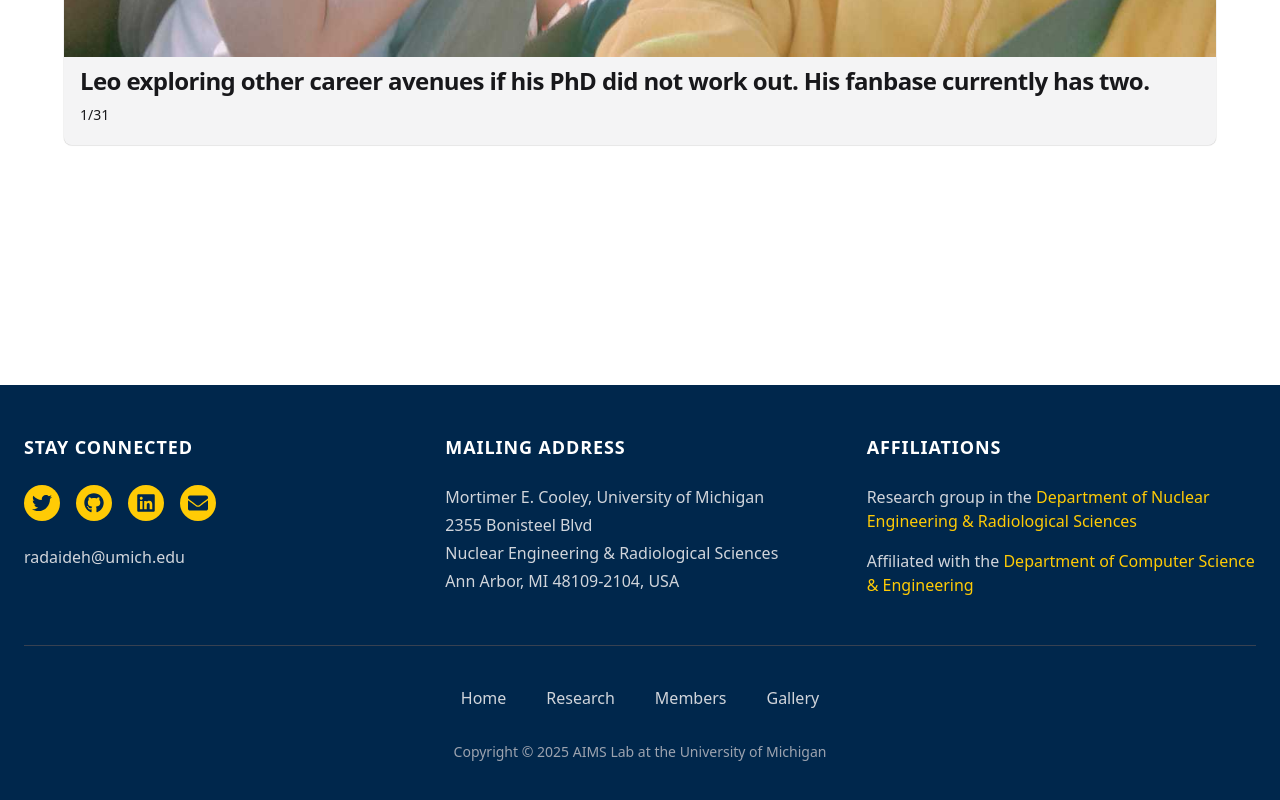
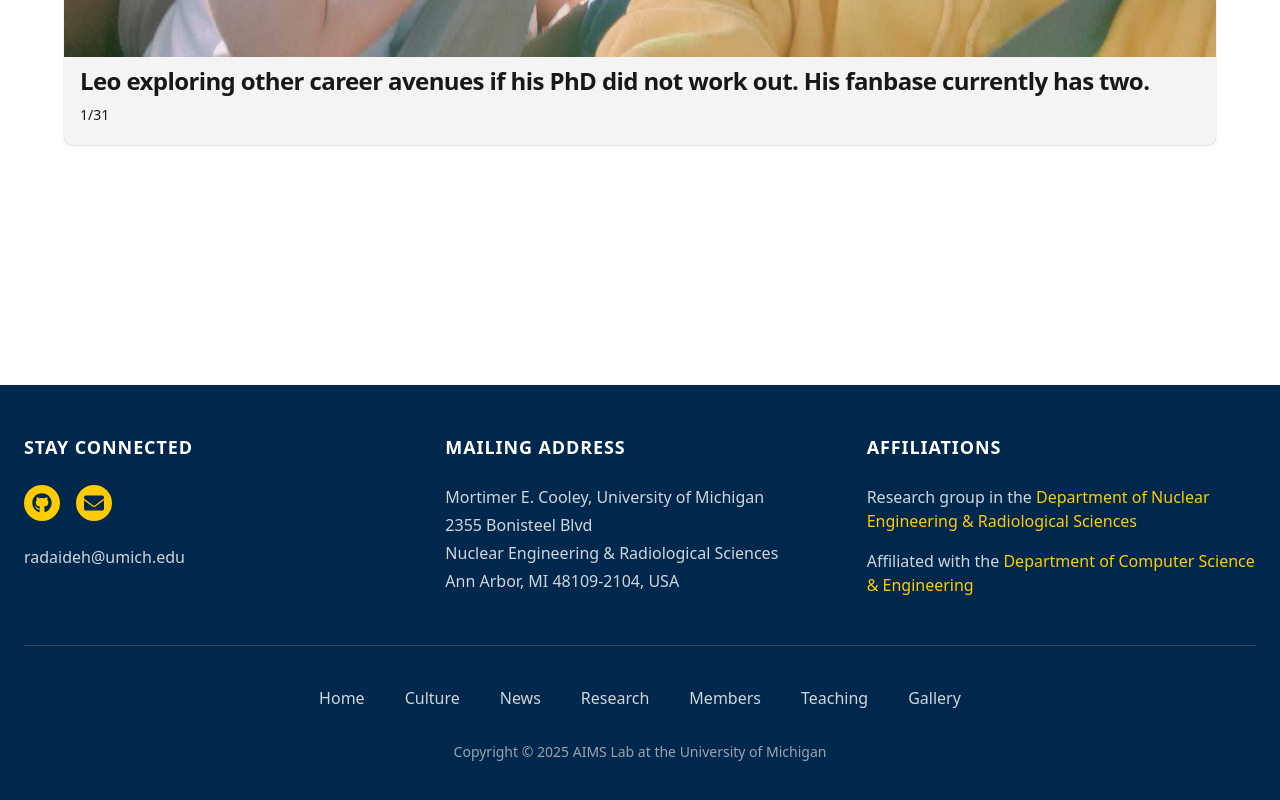
Before and after one commit to jere67/aims-website, a Next.js app: page /gallery in a window 1280 px wide. Shown: the part 875-1675 px from the top of the page. Built offline with nearby package versions, Linux system fonts and the light colour scheme.

Commit message:
update footer with correct links

```diff
--- a/components/Footer.tsx
+++ b/components/Footer.tsx
@@ -5,25 +5,18 @@ import { FaTwitter, FaGithub, FaLinkedin, FaEnvelope } from "react-icons/fa"
 const navigation = {
   main: [
     { name: "Home", href: "/" },
+    { name: "Culture", href: "/culture" },
+    { name: "News", href: "/news" },
     { name: "Research", href: "/research" },
     { name: "Members", href: "/members" },
+    { name: "Teaching", href: "/teaching" },
     { name: "Gallery", href: "/gallery" },
   ],
   social: [
     {
-      name: "Twitter",
-      href: "https://twitter.com",
-      icon: FaTwitter,
-    },
-    {
       name: "GitHub",
       href: "https://github.com/aims-umich",
       icon: FaGithub,
-    },
-    {
-      name: "LinkedIn",
-      href: "https://linkedin.com",
-      icon: FaLinkedin,
     },
     {
       name: "Email",
```
